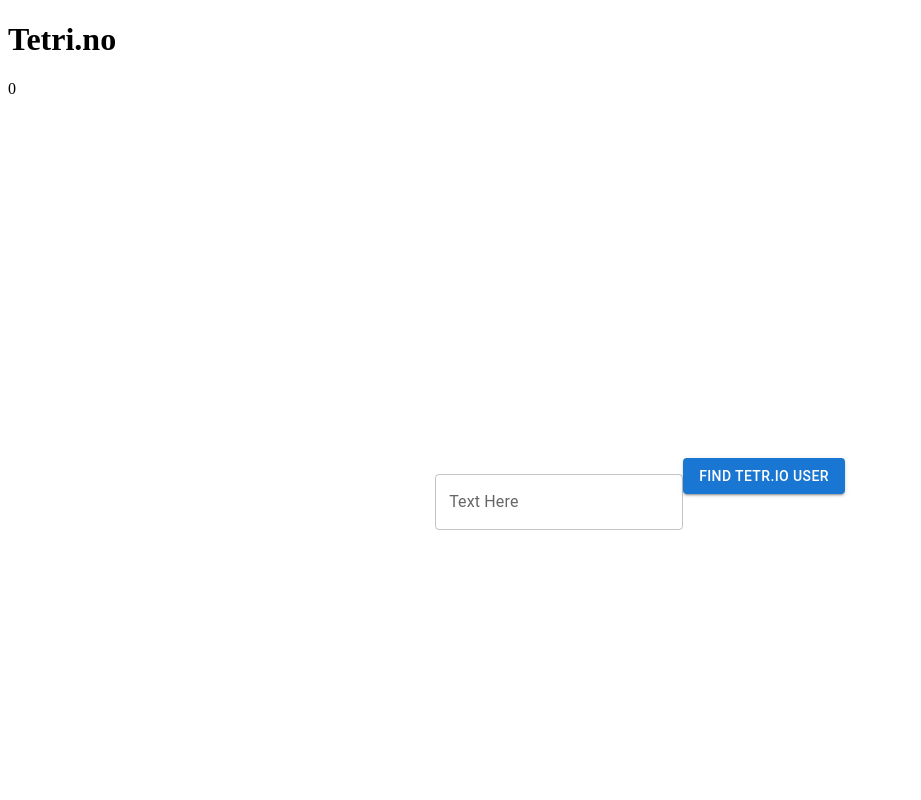
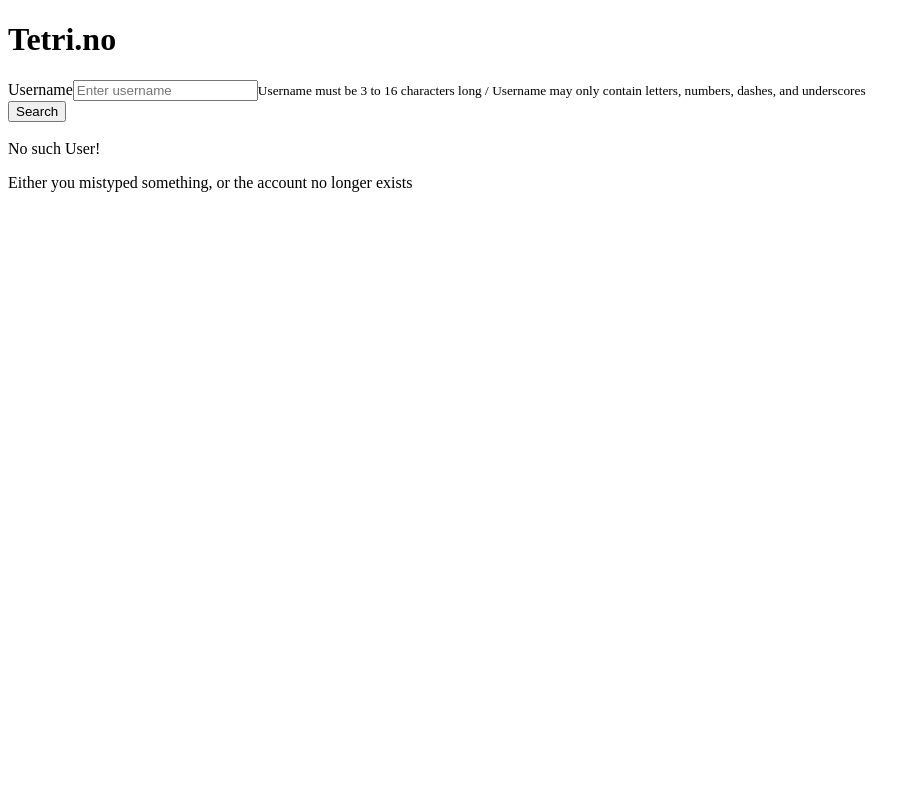
Before and after one commit to ptriklee/TetrioUser, a React app: page / in a window 1280 px wide. Shown: the top 800 px of the page, without its empty margins (0-921 px from the left). Built offline with nearby package versions, Linux system fonts and the light colour scheme; no server answers; the HTML template or start-up script is replaced by a standard one.

Commit message:
React bootstrap partial implementation

```diff
--- a/client/src/components/App.jsx
+++ b/client/src/components/App.jsx
@@ -1,9 +1,11 @@
+/* eslint-disable react/no-unescaped-entities */
 import React, {useState, useEffect} from 'react';
 import axios from 'axios';
-import {Button, TextField, Alert, Grid} from '@mui/material';
+import { Button, Row, Col, Container, Form, Alert } from 'react-bootstrap';
 
 function App () {
-  const [playerCount, setPlayerCount] = useState(0);
+  const [playerCount, setPlayerCount] = useState('');
+  const [userName, setUserName] = useState('')
 
   useEffect(() => {
     axios.get('/general')
@@ -16,6 +18,11 @@
     })
   }, []);
 
+  const handleChange = (e) => {
+    e.preventDefault();
+    setUserName(e.target.value)
+  }
+
     //   const timer = window.setInterval(() => {
     //     setPlayerCount(prevTime => prevTime + 1000);
     //   }, 1000);
@@ -26,15 +33,37 @@
 
   return (
     <div>
-    <h1>Tetri.no</h1>
-    <div>{playerCount}</div>
-    <Grid container spacing={0} direction="column" alignItems="center" justifyContent="center" style={{ minHeight: '100vh' }} background-color="linear-gradient(90deg, rgba(34,193,195,1) 0%, rgba(253,187,45,1) 100%)">
-    <Grid item xs={3}>
-    <TextField label="Text Here" color="primary" background-color="white" margin="normal" />
-    <Button variant="contained">Find Tetr.io User</Button>
-    </Grid>
-    </Grid>
-    <Alert severity="info" color="error">No such user! | Either you mistyped something, or the account no longer exists!</Alert>
+    <Container fluid>
+    <Row className="justify-content-md-center">
+    <Col md="auto"><h1>Tetri.no</h1></Col>
+    </Row>
+    <Row className="justify-content-md-center">
+      {(!playerCount)
+      ?
+    <Col md="auto"><div>{playerCount}</div></Col>
+      :
+    <Col md="auto"><div>{playerCount} live players!</div></Col>
+      }
+    </Row>
+    <Row>
+    <Form>
+    <Form.Label>Username</Form.Label>
+    <Form.Control type="email" placeholder="Enter username" onChange={handleChange}/>
+    <Form.Text>
+      Username must be 3 to 16 characters long /
+      Username may only contain letters, numbers, dashes, and underscores
+    </Form.Text>
+    </Form>
+    <Button variant="success">Search</Button>
+    </Row>
+    <br />
+    <Alert variant="danger">
+    <Alert.Heading>No such User!</Alert.Heading>
+    <p>
+      Either you mistyped something, or the account no longer exists
+    </p>
+    </Alert>
+    </Container>
     </div>
   )
 }
```
Also changed, not shown: client/src/components/GenStats.jsx (deleted), 2 other files (tests, documents, lock files or other folders).
